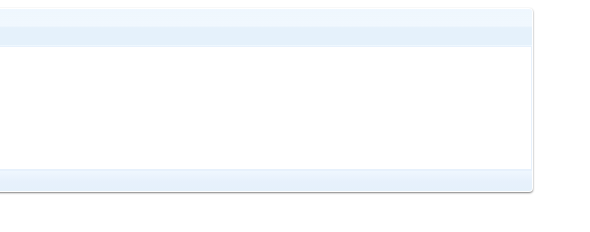
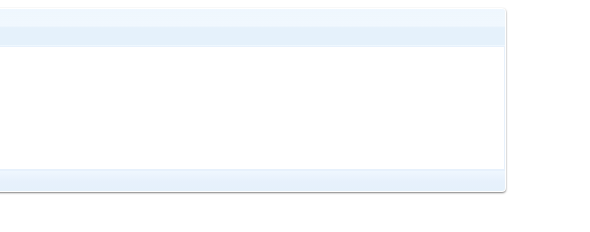
Before and after one commit to alexandereis/alexandereis.github.io, a plain HTML site: page index.html in a window 1280 px wide. Shown: the full height of the page, 377-967 px from the left. Drawn offline with Linux system fonts and the light colour scheme.

Commit message:
Diminuindo o tamanho do panel contendo a vitrine
Estava um pouco maior que o desejado

```diff
--- a/css/style.css
+++ b/css/style.css
@@ -12,7 +12,7 @@ body {
     border-radius: 4px;
     -webkit-box-shadow: 0 1px 2px rgba(0,0,0,0.5);
     box-shadow: 0 1px 2px rgba(0,0,0,0.5);
-    width: 900px;
+    width: 873px;
 }
 
 .panel-header {
```
